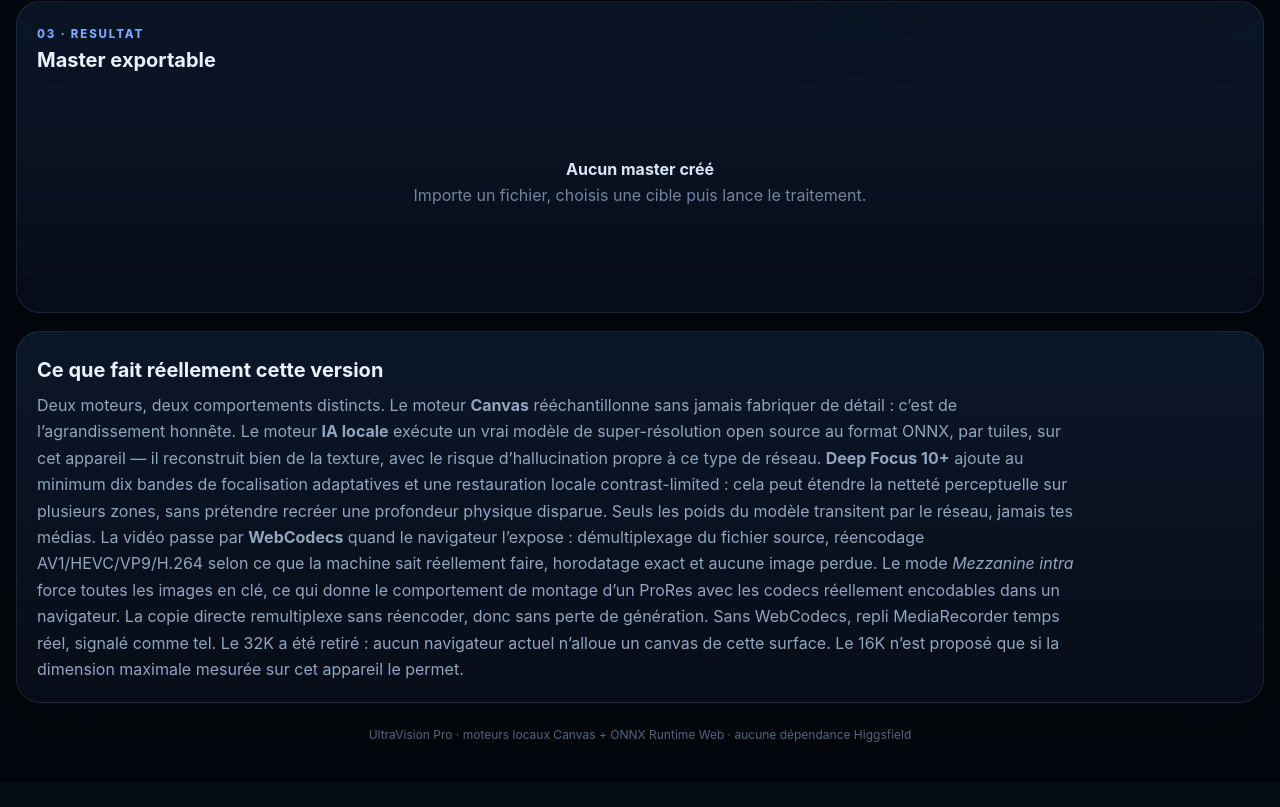
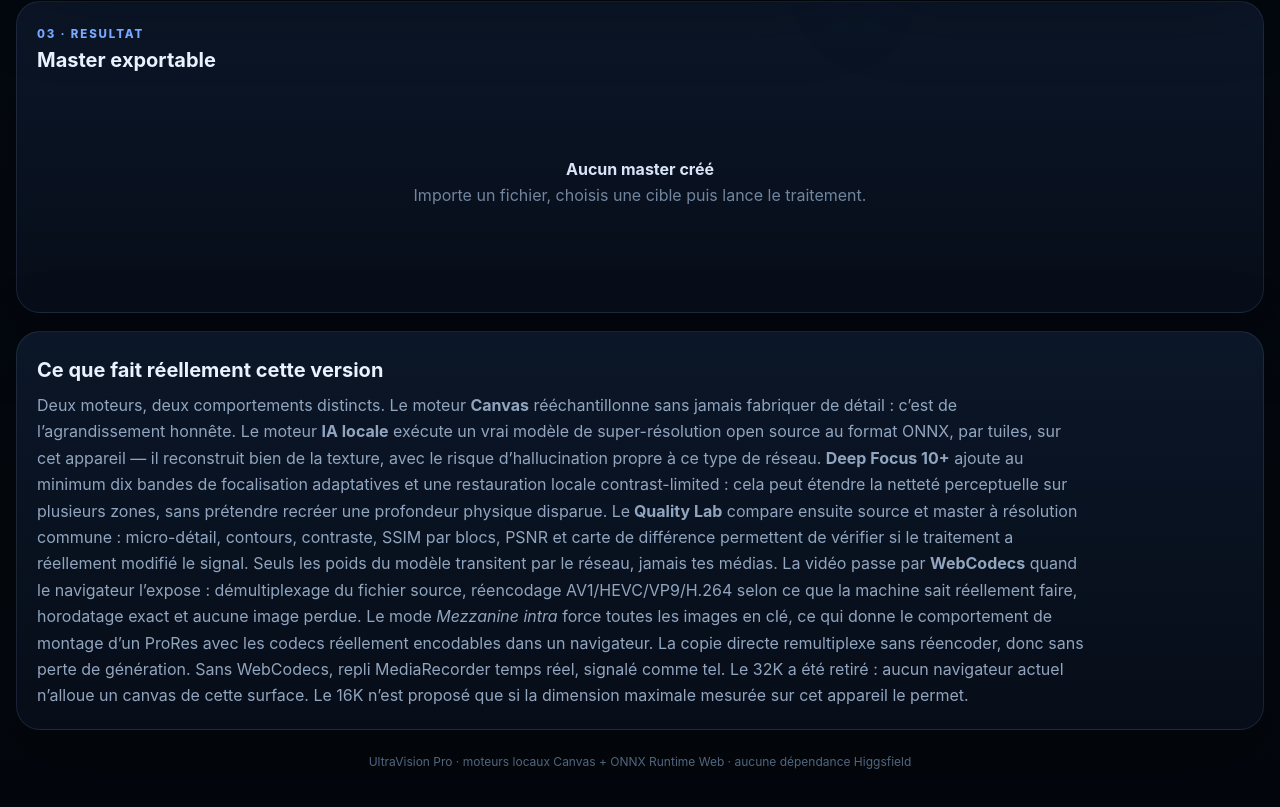
Before and after one commit to Nikoju1977/Niko-Ultravision, a React (Vite) app: page / in a window 1280 px wide. Shown: the part 2171-2978 px from the top of the page. Before the commit the page ends 2953 px from the top, so only its background shows below. Built offline with nearby package versions, Linux system fonts and the light colour scheme.

Commit message:
feat: integrate Quality Lab into image results

```diff
--- a/src/App.tsx
+++ b/src/App.tsx
@@ -1,5 +1,6 @@
 import { useEffect, useMemo, useRef, useState } from "react";
 import DeepFocusControl, { type DeepFocusSettings } from "./DeepFocusControl";
+import ComparisonPanel from "./ComparisonPanel";
 import { calculateOutputSize, formatDimensions, megapixels, type Size, type TargetId } from "./lib/geometry";
 import { assessImageTarget, enhanceImage, type EngineId, type ImageFormat } from "./lib/imageEnhancer";
 import { decodeImageFile } from "./lib/imageDecode";
@@ -833,6 +834,10 @@ export default function App() {
         )}
       </section>
 
+      {mode === "image" && file && output && (
+        <ComparisonPanel source={file} output={output.blob} />
+      )}
+
       <section className="truth-panel">
         <h2>Ce que fait réellement cette version</h2>
         <p>
@@ -841,7 +846,10 @@ export default function App() {
           super-résolution open source au format ONNX, par tuiles, sur cet appareil — il reconstruit bien de la texture,
           avec le risque d’hallucination propre à ce type de réseau. <strong>Deep Focus 10+</strong> ajoute au minimum
           dix bandes de focalisation adaptatives et une restauration locale contrast-limited : cela peut étendre la
-          netteté perceptuelle sur plusieurs zones, sans prétendre recréer une profondeur physique disparue. Seuls les poids du modèle transitent par le réseau,
+          netteté perceptuelle sur plusieurs zones, sans prétendre recréer une profondeur physique disparue. Le
+          <strong> Quality Lab</strong> compare ensuite source et master à résolution commune : micro-détail, contours,
+          contraste, SSIM par blocs, PSNR et carte de différence permettent de vérifier si le traitement a réellement
+          modifié le signal. Seuls les poids du modèle transitent par le réseau,
           jamais tes médias. La vidéo passe par <strong>WebCodecs</strong> quand le navigateur l’expose : démultiplexage du fichier source,
           réencodage AV1/HEVC/VP9/H.264 selon ce que la machine sait réellement faire, horodatage exact et aucune image
           perdue. Le mode <em>Mezzanine intra</em> force toutes les images en clé, ce qui donne le comportement de
```
